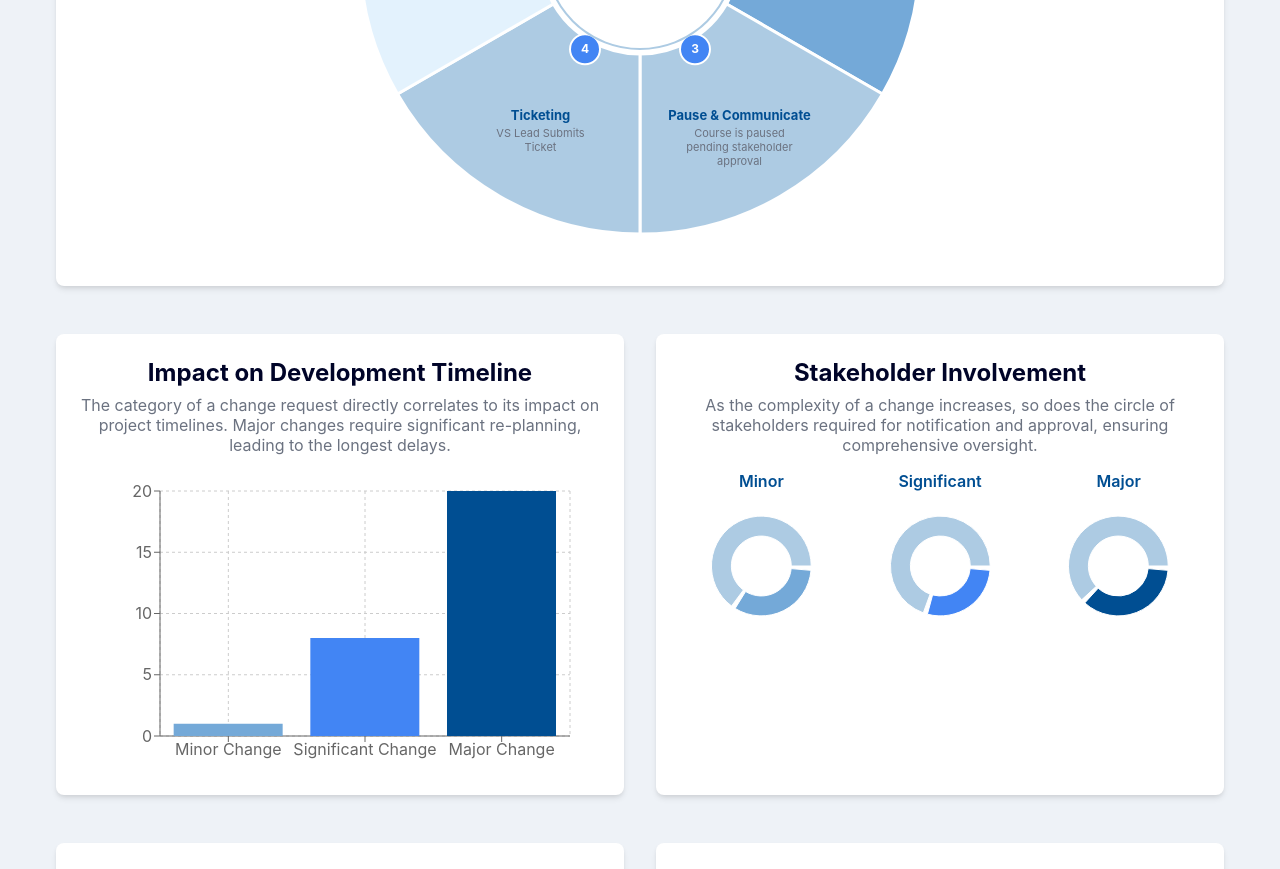
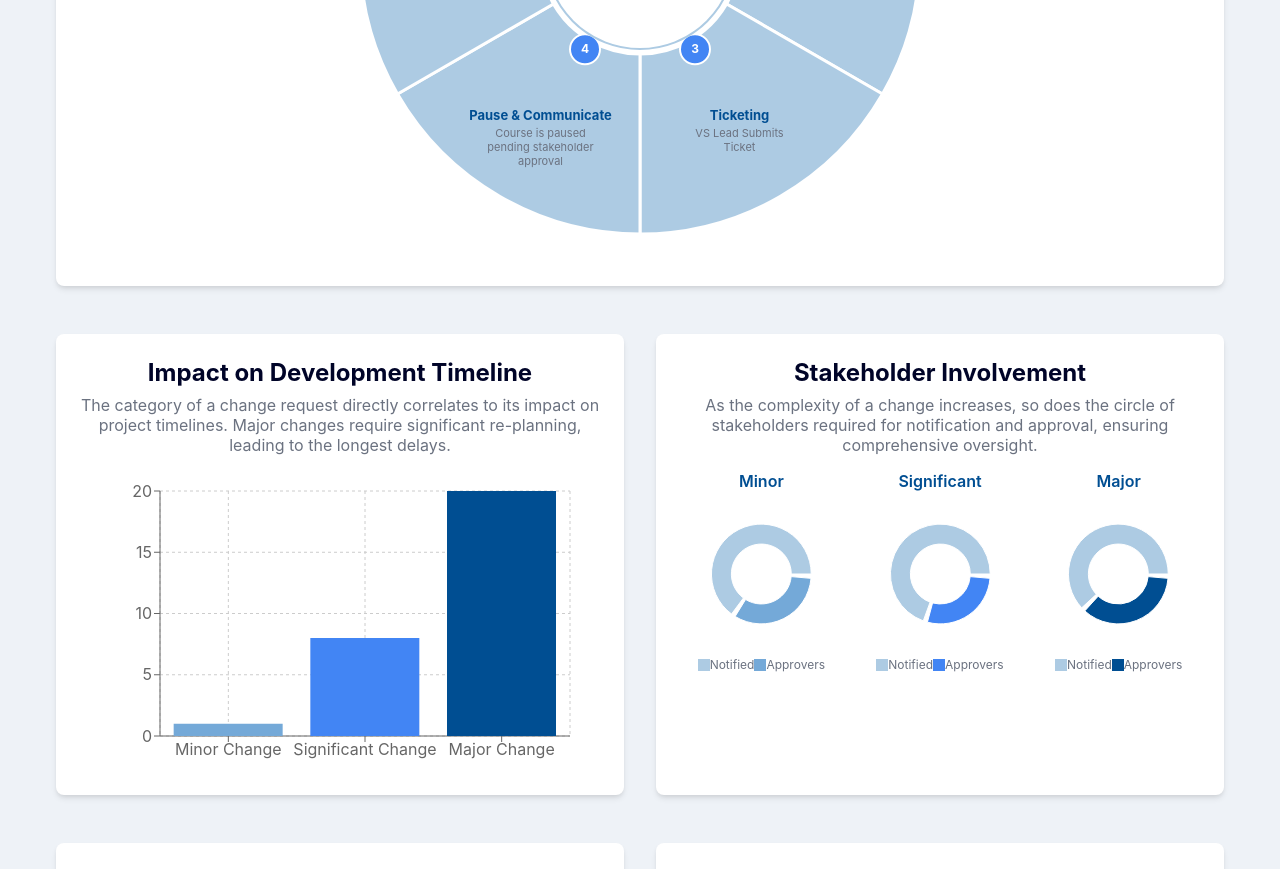
Before and after one commit to freeup86/trsh, a React (Create React App) app: page / in a window 1280 px wide. Shown: the part 1240-2109 px from the top of the page. Built offline with nearby package versions, Linux system fonts and the light colour scheme.

Commit message:
updated Change Process Request Workflow

```diff
--- a/src/ERPChangeControl.js
+++ b/src/ERPChangeControl.js
@@ -303,27 +303,27 @@ Please respond in the following JSON format:
                   number: "1",
                   title: "Change Requested",
                   subtitle: "SME, OCM, or Process Initiated",
-                  color: colorPalette.darkBlue,
-                  lightColor: colorPalette.lightBlue
+                  color: colorPalette.mediumBlue,
+                  lightColor: colorPalette.veryLightBlue
                 },
                 {
                   number: "2",
                   title: "Evaluation",
                   subtitle: "VS Lead determines complexity",
-                  color: colorPalette.darkBlue,
-                  lightColor: colorPalette.lightBlue
+                  color: colorPalette.mediumBlue,
+                  lightColor: colorPalette.veryLightBlue
                 },
                 {
                   number: "3",
-                  title: "Pause & Communicate",
-                  subtitle: "Course is paused pending stakeholder approval",
+                  title: "Ticketing",
+                  subtitle: "VS Lead Submits Ticket",
                   color: colorPalette.mediumBlue,
                   lightColor: colorPalette.veryLightBlue
                 },
                 {
                   number: "4",
-                  title: "Ticketing",
-                  subtitle: "VS Lead Submits Ticket",
+                  title: "Pause & Communicate",
+                  subtitle: "Course is paused pending stakeholder approval",
                   color: colorPalette.mediumBlue,
                   lightColor: colorPalette.veryLightBlue
                 },
@@ -331,15 +331,15 @@ Please respond in the following JSON format:
                   number: "5",
                   title: "Stakeholder Notification",
                   subtitle: "Ticket defines request & identifies stakeholders",
-                  color: colorPalette.lightBlue,
-                  lightColor: '#e3f2fd'
+                  color: colorPalette.mediumBlue,
+                  lightColor: colorPalette.veryLightBlue
                 },
                 {
                   number: "6",
                   title: "Approval & Resumption",
                   subtitle: "VS Lead updates status to appropriate sprint",
-                  color: colorPalette.lightBlue,
-                  lightColor: '#e3f2fd'
+                  color: colorPalette.mediumBlue,
+                  lightColor: colorPalette.veryLightBlue
                 }
               ].map((step, index) => {
                 const startAngle = (index * 60) - 90;
@@ -486,7 +486,7 @@ Please respond in the following JSON format:
             <div className="grid grid-cols-3 gap-4">
               {Object.entries(stakeholderData).map(([key, data]) => (
                 <div key={key} className="text-center">
-                  <h4 className="font-semibold capitalize" style={{ color: colorPalette.darkBlue }}>
+                  <h4 className="font-semibold capitalize mb-2" style={{ color: colorPalette.darkBlue }}>
                     {key}
                   </h4>
                   <ResponsiveContainer width="100%" height={150}>
@@ -507,6 +507,31 @@ Please respond in the following JSON format:
                       <Tooltip />
                     </PieChart>
                   </ResponsiveContainer>
+                  {/* Individual Legend for each chart */}
+                  <div className="mt-2 flex justify-center gap-3">
+                    <div className="flex items-center gap-1">
+                      <div
+                        className="rounded"
+                        style={{
+                          backgroundColor: data[0].fill,
+                          width: '12px',
+                          height: '12px'
+                        }}
+                      ></div>
+                      <span className="text-xs text-gray-600">{data[0].name}</span>
+                    </div>
+                    <div className="flex items-center gap-1">
+                      <div
+                        className="rounded"
+                        style={{
+                          backgroundColor: data[1].fill,
+                          width: '12px',
+                          height: '12px'
+                        }}
+                      ></div>
+                      <span className="text-xs text-gray-600">{data[1].name}</span>
+                    </div>
+                  </div>
                 </div>
               ))}
             </div>
```
